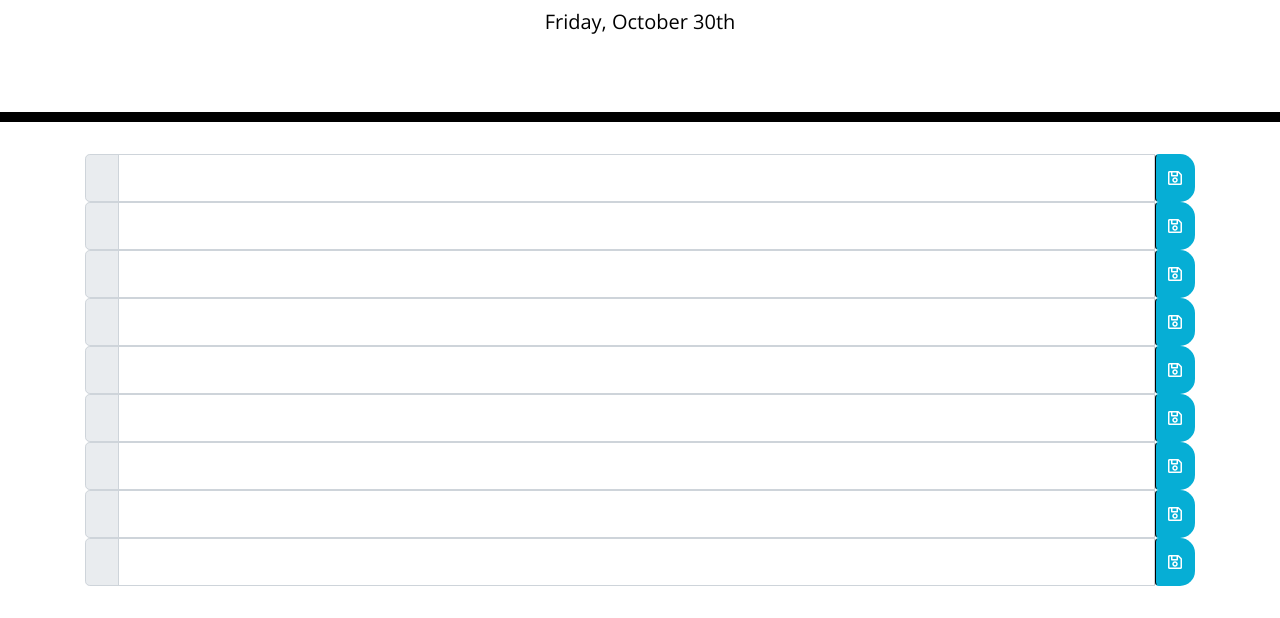
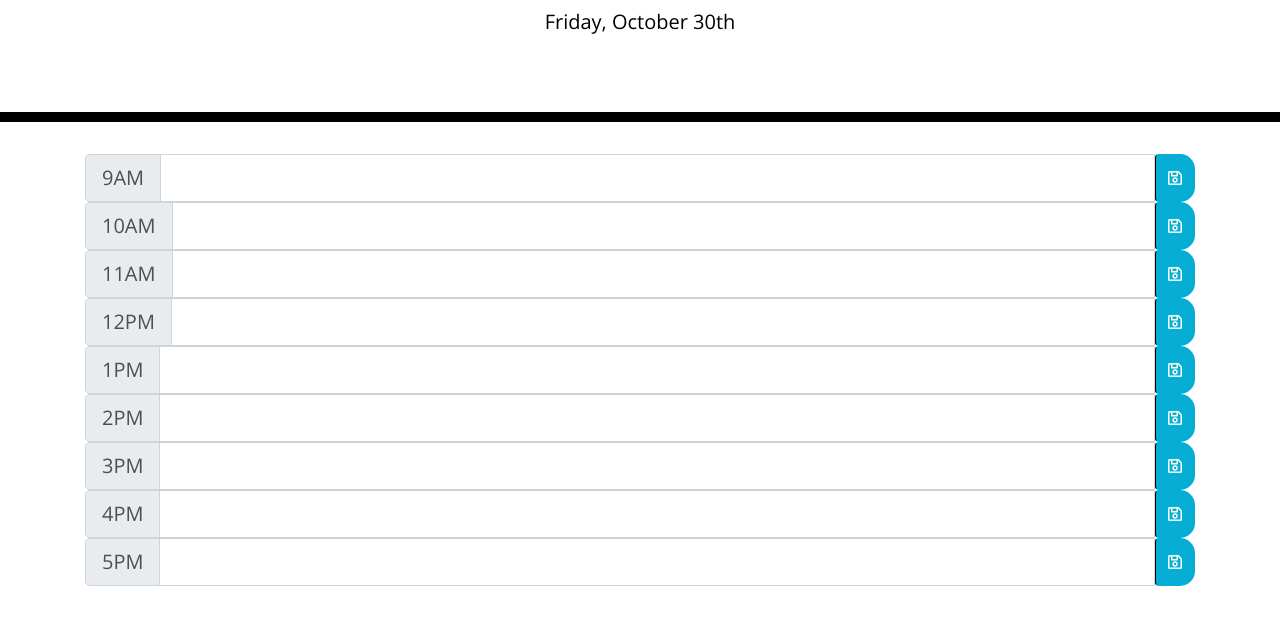
Before and after one commit to stacyo23/WorkDayScheduler, a plain HTML site: page index.html in a window 1280 px wide. Shown: the part 182-800 px from the top of the page. Drawn offline with nearby package versions, Linux system fonts and the light colour scheme.

Commit message:
got hours on scheduler

```diff
--- a/script.js
+++ b/script.js
@@ -1,33 +1,54 @@
 $(document).ready(function() {
 
-var Day = moment().format("dddd, MMMM Do");
-console.log(Day);
-$("#currentDay").append(Day);
-
-var time1 = beforeTime.add(0, "h");
+// appends current date to header
+var day = moment().format("dddd, MMMM Do");
+$("#currentDay").append(day);
 
 
-var currTime = moment().format("hA");
+
+//gives current time in hour+AM/PM format
+var currTime = moment().format("hhA");
 console.log(currTime);
 
-var startTime = moment().startOf("date")._d;
-console.log(startTime);
+var startTime = moment().startOf("day").add(9, "hours");
 
-newstartTime = moment(startTime).add("9", "hours");
+//get first hour
+var time1 =startTime.add(0, "h");
+time1=time1.format("hA");
+$(".block1").text(time1);
+//get 2nd hour - error on the line
+var time2=startTime.add(1, "hour");
+time2=time2.format("hA");
+$(".block2").text(time2);
 
-console.log(newstartTime._d);
+var time3=startTime.add(1, "hour");
+time3=time3.format("hA");
+$(".block3").text(time3);
+
+var time4=startTime.add(1, "hour");
+time4=time4.format("hA");
+$(".block4").text(time4);
 
 
-// if (currTime.isBefore(".time-block")) {
-//     $(".timeblock").attr("class", "future");
+var time5=startTime.add(1, "hour");
+time5=time5.format("hA");
+$(".block5").text(time5);
 
-// }else if (currTime.isSame(".time-block")) {
-//     $(".timeblock").attr("class", "present");
+var time6=startTime.add(1, "hour");
+time6=time6.format("hA");
+$(".block6").text(time6);
 
-// }else (currTime.isAfter(".timeblock")) {
-//     $(".timeblock").attr("class", "past");
+var time7=startTime.add(1, "hour");
+time7=time7.format("hA");
+$(".block7").text(time7);
 
-// };
+var time8=startTime.add(1, "hour");
+time8=time8.format("hA");
+$(".block8").text(time8);
+
+var time9=startTime.add(1, "hour");
+time9=time9.format("hA");
+$(".block9").text(time9);
 
 
 });
```
Also changed, not shown: index.html (line endings or trailing spaces).
